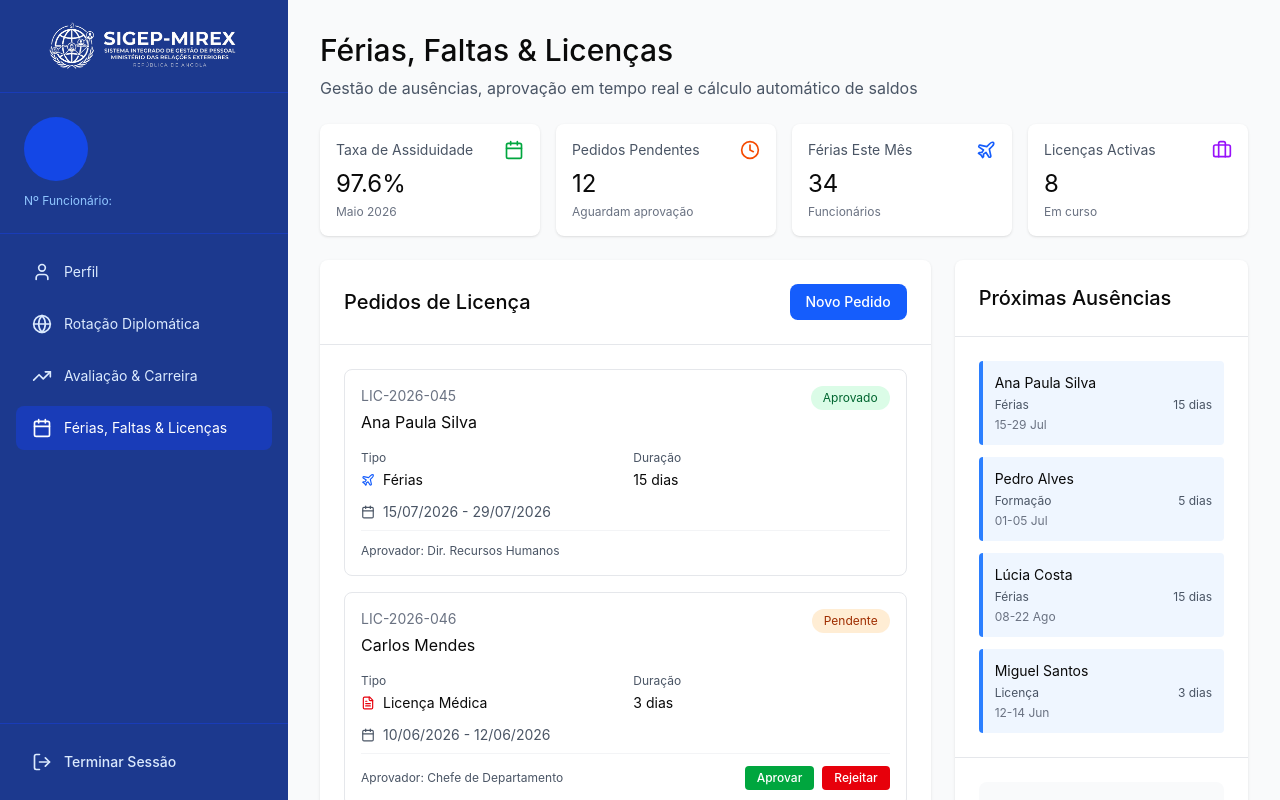
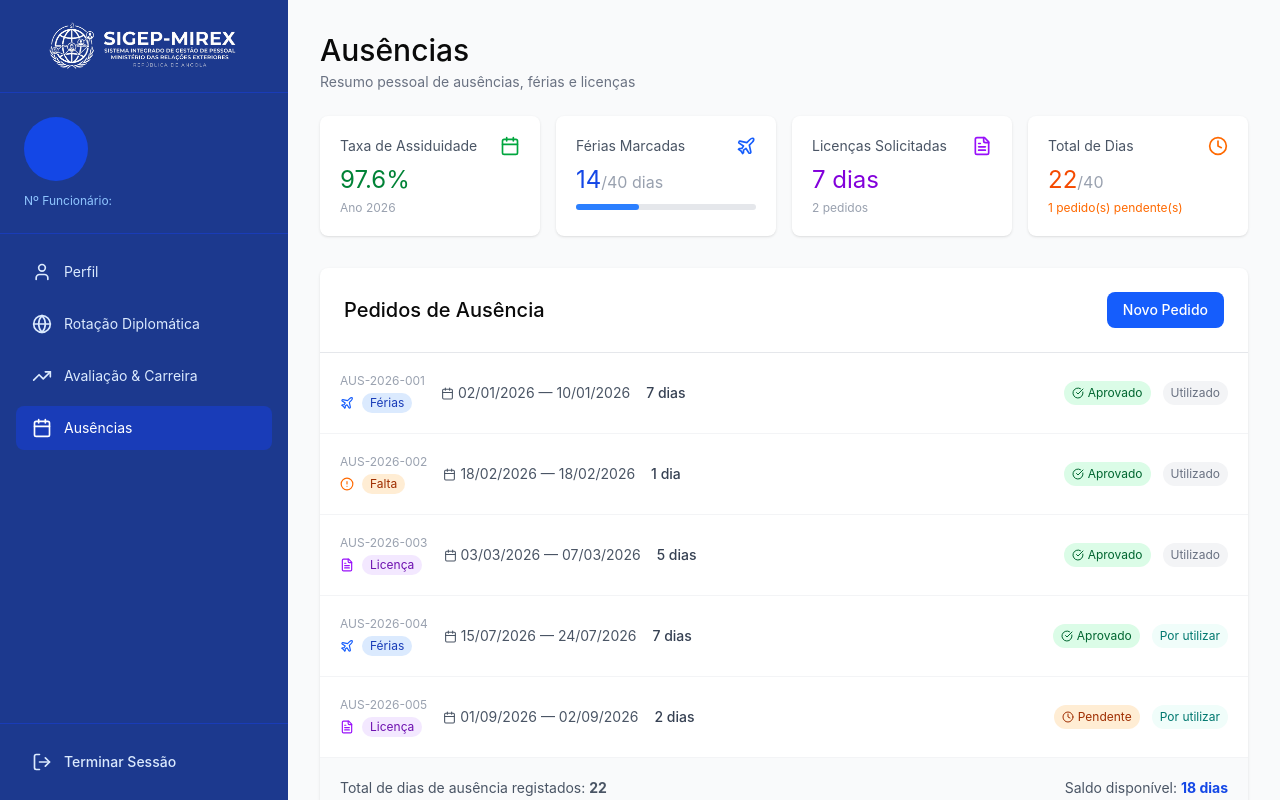
Before and after one commit to saracsguerreiro/sigep-mirex, a React (Vite) app: page /#/user/attendance in a window 1280 px wide. Built offline with nearby package versions, Linux system fonts and the light colour scheme.

Commit message:
Redesign Attendance page as personal Ausências view for user profile
Co-Authored-By: Claude Sonnet 4.6 <noreply@anthropic.com>

```diff
--- a/src/app/components/UserLayout.tsx
+++ b/src/app/components/UserLayout.tsx
@@ -12,7 +12,7 @@ export function UserLayout() {
     { path: "/user/dashboard", label: "Perfil", icon: User },
     { path: "/user/rotation", label: "Rotação Diplomática", icon: Globe },
     { path: "/user/career", label: "Avaliação & Carreira", icon: TrendingUp },
-    { path: "/user/attendance", label: "Férias, Faltas & Licenças", icon: Calendar },
+    { path: "/user/attendance", label: "Ausências", icon: Calendar },
   ];
 
   const handleLogout = () => {
--- a/src/app/pages/Attendance.tsx
+++ b/src/app/pages/Attendance.tsx
@@ -1,358 +1,176 @@
-import { Calendar, Clock, Briefcase, Plane, FileText } from "lucide-react";
+import { Calendar, Clock, Plane, FileText, AlertCircle, CheckCircle, XCircle } from "lucide-react";
 
-export function Attendance() {
-  const leaveRequests = [
+const absences = [
   {
-      id: "LIC-2026-045",
-      employee: "Ana Paula Silva",
+    id: "AUS-2026-001",
+    type: "Férias",
+    startDate: "02/01/2026",
+    endDate: "10/01/2026",
+    days: 7,
+    status: "Aprovado",
+    used: true,
+  },
+  {
+    id: "AUS-2026-002",
+    type: "Falta",
+    startDate: "18/02/2026",
+    endDate: "18/02/2026",
+    days: 1,
+    status: "Aprovado",
+    used: true,
+  },
+  {
+    id: "AUS-2026-003",
+    type: "Licença",
+    startDate: "03/03/2026",
+    endDate: "07/03/2026",
+    days: 5,
+    status: "Aprovado",
+    used: true,
+  },
+  {
+    id: "AUS-2026-004",
     type: "Férias",
     startDate: "15/07/2026",
-      endDate: "29/07/2026",
-      days: 15,
+    endDate: "24/07/2026",
+    days: 7,
     status: "Aprovado",
-      approver: "Dir. Recursos Humanos",
+    used: false,
   },
   {
-      id: "LIC-2026-046",
-      employee: "Carlos Mendes",
-      type: "Licença Médica",
-      startDate: "10/06/2026",
-      endDate: "12/06/2026",
-      days: 3,
+    id: "AUS-2026-005",
+    type: "Licença",
+    startDate: "01/09/2026",
+    endDate: "02/09/2026",
+    days: 2,
     status: "Pendente",
-      approver: "Chefe de Departamento",
-    },
-    {
-      id: "LIC-2026-047",
-      employee: "Maria Santos",
-      type: "Licença Parental",
-      startDate: "01/08/2026",
-      endDate: "30/11/2026",
-      days: 120,
-      status: "Aprovado",
-      approver: "Dir. Recursos Humanos",
-    },
-    {
-      id: "LIC-2026-048",
-      employee: "João Neto",
-      type: "Férias",
-      startDate: "20/06/2026",
-      endDate: "27/06/2026",
-      days: 8,
-      status: "Em Análise",
-      approver: "Chefe de Departamento",
+    used: false,
   },
 ];
 
-  const attendanceStats = [
-    {
-      month: "Janeiro",
-      present: 98.2,
-      sick: 1.2,
-      vacation: 0.4,
-      other: 0.2,
-    },
-    {
-      month: "Fevereiro",
-      present: 97.8,
-      sick: 1.5,
-      vacation: 0.5,
-      other: 0.2,
-    },
-    {
-      month: "Março",
-      present: 98.5,
-      sick: 0.9,
-      vacation: 0.4,
-      other: 0.2,
-    },
-    {
-      month: "Abril",
-      present: 96.2,
-      sick: 1.1,
-      vacation: 2.5,
-      other: 0.2,
-    },
-    {
-      month: "Maio",
-      present: 97.1,
-      sick: 1.3,
-      vacation: 1.4,
-      other: 0.2,
-    },
-  ];
+const totalDias = 40;
+const diasUsados = absences.reduce((sum, a) => sum + a.days, 0);
 
-  const upcomingAbsences = [
-    { employee: "Ana Paula Silva", type: "Férias", dates: "15-29 Jul", days: 15 },
-    { employee: "Pedro Alves", type: "Formação", dates: "01-05 Jul", days: 5 },
-    { employee: "Lúcia Costa", type: "Férias", dates: "08-22 Ago", days: 15 },
-    { employee: "Miguel Santos", type: "Licença", dates: "12-14 Jun", days: 3 },
-  ];
+const typeIcon = (type: string) => {
+  if (type === "Férias") return <Plane size={14} className="text-blue-600" />;
+  if (type === "Licença") return <FileText size={14} className="text-purple-600" />;
+  return <AlertCircle size={14} className="text-orange-500" />;
+};
+
+const typeColor = (type: string) => {
+  if (type === "Férias") return "bg-blue-100 text-blue-800";
+  if (type === "Licença") return "bg-purple-100 text-purple-800";
+  return "bg-orange-100 text-orange-800";
+};
+
+const statusBadge = (status: string) => {
+  if (status === "Aprovado")
+    return <span className="flex items-center gap-1 px-2 py-1 rounded-full text-xs bg-green-100 text-green-800"><CheckCircle size={12} />Aprovado</span>;
+  if (status === "Pendente")
+    return <span className="flex items-center gap-1 px-2 py-1 rounded-full text-xs bg-orange-100 text-orange-800"><Clock size={12} />Pendente</span>;
+  return <span className="flex items-center gap-1 px-2 py-1 rounded-full text-xs bg-red-100 text-red-800"><XCircle size={12} />Rejeitado</span>;
+};
+
+export function Attendance() {
+  const ferias = absences.filter((a) => a.type === "Férias").reduce((s, a) => s + a.days, 0);
+  const licencas = absences.filter((a) => a.type === "Licença").reduce((s, a) => s + a.days, 0);
+  const pendentes = absences.filter((a) => a.status === "Pendente").length;
 
   return (
     <div className="p-8">
-      {/* Header */}
       <div className="mb-6">
-        <h1 className="text-3xl mb-2">Férias, Faltas & Licenças</h1>
-        <p className="text-gray-600">
-          Gestão de ausências, aprovação em tempo real e cálculo automático de saldos
-        </p>
+        <h1 className="text-3xl mb-1">Ausências</h1>
+        <p className="text-gray-500 text-sm">Resumo pessoal de ausências, férias e licenças</p>
       </div>
 
-      {/* Statistics */}
-      <div className="grid grid-cols-1 md:grid-cols-4 gap-4 mb-6">
-        <div className="bg-white rounded-lg shadow-sm p-4">
+      {/* Cartões de resumo */}
+      <div className="grid grid-cols-1 md:grid-cols-4 gap-4 mb-8">
+        <div className="bg-white rounded-lg shadow-sm p-5">
           <div className="flex items-center justify-between mb-2">
             <p className="text-sm text-gray-600">Taxa de Assiduidade</p>
             <Calendar className="text-green-600" size={20} />
           </div>
-          <p className="text-2xl">97.6%</p>
-          <p className="text-xs text-gray-500 mt-1">Maio 2026</p>
+          <p className="text-2xl text-green-700">97.6%</p>
+          <p className="text-xs text-gray-400 mt-1">Ano 2026</p>
         </div>
-        <div className="bg-white rounded-lg shadow-sm p-4">
+
+        <div className="bg-white rounded-lg shadow-sm p-5">
           <div className="flex items-center justify-between mb-2">
-            <p className="text-sm text-gray-600">Pedidos Pendentes</p>
-            <Clock className="text-orange-600" size={20} />
-          </div>
-          <p className="text-2xl">12</p>
-          <p className="text-xs text-gray-500 mt-1">Aguardam aprovação</p>
-        </div>
-        <div className="bg-white rounded-lg shadow-sm p-4">
-          <div className="flex items-center justify-between mb-2">
-            <p className="text-sm text-gray-600">Férias Este Mês</p>
+            <p className="text-sm text-gray-600">Férias Marcadas</p>
             <Plane className="text-blue-600" size={20} />
           </div>
-          <p className="text-2xl">34</p>
-          <p className="text-xs text-gray-500 mt-1">Funcionários</p>
-        </div>
-        <div className="bg-white rounded-lg shadow-sm p-4">
-          <div className="flex items-center justify-between mb-2">
-            <p className="text-sm text-gray-600">Licenças Activas</p>
-            <Briefcase className="text-purple-600" size={20} />
-          </div>
-          <p className="text-2xl">8</p>
-          <p className="text-xs text-gray-500 mt-1">Em curso</p>
+          <p className="text-2xl text-blue-700">
+            {ferias}<span className="text-base text-gray-400">/{totalDias} dias</span>
+          </p>
+          <div className="mt-2 bg-gray-200 rounded-full h-1.5">
+            <div className="bg-blue-500 h-1.5 rounded-full" style={{ width: `${(ferias / totalDias) * 100}%` }} />
           </div>
         </div>
 
-      <div className="grid grid-cols-1 lg:grid-cols-3 gap-6">
-        {/* Leave Requests */}
-        <div className="lg:col-span-2 bg-white rounded-lg shadow-sm">
+        <div className="bg-white rounded-lg shadow-sm p-5">
+          <div className="flex items-center justify-between mb-2">
+            <p className="text-sm text-gray-600">Licenças Solicitadas</p>
+            <FileText className="text-purple-600" size={20} />
+          </div>
+          <p className="text-2xl text-purple-700">{licencas} dias</p>
+          <p className="text-xs text-gray-400 mt-1">{absences.filter((a) => a.type === "Licença").length} pedidos</p>
+        </div>
+
+        <div className="bg-white rounded-lg shadow-sm p-5">
+          <div className="flex items-center justify-between mb-2">
+            <p className="text-sm text-gray-600">Total de Dias</p>
+            <Clock className="text-orange-500" size={20} />
+          </div>
+          <p className="text-2xl text-orange-600">
+            {diasUsados}<span className="text-base text-gray-400">/{totalDias}</span>
+          </p>
+          {pendentes > 0 && (
+            <p className="text-xs text-orange-500 mt-1">{pendentes} pedido(s) pendente(s)</p>
+          )}
+        </div>
+      </div>
+
+      {/* Tabela de ausências */}
+      <div className="bg-white rounded-lg shadow-sm">
         <div className="p-6 border-b border-gray-200 flex items-center justify-between">
-            <h2 className="text-xl">Pedidos de Licença</h2>
+          <h2 className="text-xl">Pedidos de Ausência</h2>
           <button className="px-4 py-2 bg-blue-600 text-white rounded-lg hover:bg-blue-700 transition-colors text-sm">
             Novo Pedido
           </button>
         </div>
-          <div className="p-6">
-            <div className="space-y-4">
-              {leaveRequests.map((request) => (
-                <div
-                  key={request.id}
-                  className="p-4 border border-gray-200 rounded-lg hover:border-blue-300 transition-colors"
-                >
-                  <div className="flex items-start justify-between mb-3">
-                    <div>
-                      <p className="text-sm text-gray-500 mb-1">{request.id}</p>
-                      <p className="mb-1">{request.employee}</p>
+
+        <div className="divide-y divide-gray-100">
+          {absences.map((a) => (
+            <div key={a.id} className="p-5 flex flex-col sm:flex-row sm:items-center sm:justify-between gap-3 hover:bg-gray-50 transition-colors">
+              <div className="flex items-center gap-4">
+                <div className="flex flex-col">
+                  <span className="text-xs text-gray-400 mb-1">{a.id}</span>
+                  <div className="flex items-center gap-2">
+                    {typeIcon(a.type)}
+                    <span className={`text-xs px-2 py-0.5 rounded-full ${typeColor(a.type)}`}>{a.type}</span>
                   </div>
-                    <span
-                      className={`px-3 py-1 rounded-full text-xs ${
-                        request.status === "Aprovado"
-                          ? "bg-green-100 text-green-800"
-                          : request.status === "Pendente"
-                          ? "bg-orange-100 text-orange-800"
-                          : "bg-blue-100 text-blue-800"
-                      }`}
-                    >
-                      {request.status}
-                    </span>
+                </div>
+                <div className="flex items-center gap-1 text-sm text-gray-600">
+                  <Calendar size={13} />
+                  <span>{a.startDate} — {a.endDate}</span>
+                </div>
+                <span className="text-sm text-gray-700 font-medium">{a.days} {a.days === 1 ? "dia" : "dias"}</span>
               </div>
 
-                  <div className="grid grid-cols-2 gap-4 mb-3">
-                    <div>
-                      <p className="text-xs text-gray-600 mb-1">Tipo</p>
-                      <p className="text-sm flex items-center gap-2">
-                        {request.type === "Férias" ? (
-                          <Plane size={14} className="text-blue-600" />
-                        ) : request.type === "Licença Médica" ? (
-                          <FileText size={14} className="text-red-600" />
-                        ) : (
-                          <Briefcase size={14} className="text-purple-600" />
-                        )}
-                        {request.type}
-                      </p>
-                    </div>
-                    <div>
-                      <p className="text-xs text-gray-600 mb-1">Duração</p>
-                      <p className="text-sm">{request.days} dias</p>
-                    </div>
-                  </div>
-
-                  <div className="flex items-center gap-2 text-sm text-gray-600 mb-2">
-                    <Calendar size={14} />
-                    <span>
-                      {request.startDate} - {request.endDate}
+              <div className="flex items-center gap-3">
+                {statusBadge(a.status)}
+                <span className={`text-xs px-2 py-1 rounded-full ${a.used ? "bg-gray-100 text-gray-500" : "bg-teal-50 text-teal-700"}`}>
+                  {a.used ? "Utilizado" : "Por utilizar"}
                 </span>
-                  </div>
-
-                  <div className="pt-3 border-t border-gray-100 flex items-center justify-between">
-                    <p className="text-xs text-gray-600">
-                      Aprovador: {request.approver}
-                    </p>
-                    {request.status !== "Aprovado" && (
-                      <div className="flex gap-2">
-                        <button className="px-3 py-1 bg-green-600 text-white rounded text-xs hover:bg-green-700">
-                          Aprovar
-                        </button>
-                        <button className="px-3 py-1 bg-red-600 text-white rounded text-xs hover:bg-red-700">
-                          Rejeitar
-                        </button>
-                      </div>
-                    )}
               </div>
             </div>
           ))}
         </div>
-          </div>
-        </div>
 
-        {/* Upcoming Absences */}
-        <div className="bg-white rounded-lg shadow-sm">
-          <div className="p-6 border-b border-gray-200">
-            <h2 className="text-xl">Próximas Ausências</h2>
-          </div>
-          <div className="p-6 space-y-3">
-            {upcomingAbsences.map((absence, index) => (
-              <div
-                key={index}
-                className="p-3 border-l-4 border-blue-500 bg-blue-50 rounded"
-              >
-                <p className="text-sm mb-1">{absence.employee}</p>
-                <div className="flex items-center justify-between text-xs text-gray-600">
-                  <span>{absence.type}</span>
-                  <span>{absence.days} dias</span>
-                </div>
-                <p className="text-xs text-gray-500 mt-1">{absence.dates}</p>
-              </div>
-            ))}
-          </div>
-
-          <div className="p-6 border-t border-gray-200">
-            <div className="bg-gray-50 p-4 rounded-lg">
-              <p className="text-sm text-gray-600 mb-2">Impacto na Capacidade</p>
-              <div className="flex items-center gap-2 mb-1">
-                <div className="flex-1 bg-gray-200 rounded-full h-3">
-                  <div
-                    className="bg-blue-600 h-3 rounded-full"
-                    style={{ width: "92%" }}
-                  />
-                </div>
-                <span className="text-sm">92%</span>
-              </div>
-              <p className="text-xs text-gray-500">Capacidade disponível em Julho</p>
-            </div>
-          </div>
-        </div>
-      </div>
-
-      {/* Attendance Trend */}
-      <div className="mt-6 bg-white rounded-lg shadow-sm">
-        <div className="p-6 border-b border-gray-200">
-          <h2 className="text-xl">Tendência de Assiduidade (2026)</h2>
-        </div>
-        <div className="p-6">
-          <div className="overflow-x-auto">
-            <table className="w-full">
-              <thead className="bg-gray-50">
-                <tr>
-                  <th className="px-4 py-3 text-left text-xs uppercase tracking-wider text-gray-600">
-                    Mês
-                  </th>
-                  <th className="px-4 py-3 text-left text-xs uppercase tracking-wider text-gray-600">
-                    Presente
-                  </th>
-                  <th className="px-4 py-3 text-left text-xs uppercase tracking-wider text-gray-600">
-                    Baixa Médica
-                  </th>
-                  <th className="px-4 py-3 text-left text-xs uppercase tracking-wider text-gray-600">
-                    Férias
-                  </th>
-                  <th className="px-4 py-3 text-left text-xs uppercase tracking-wider text-gray-600">
-                    Outros
-                  </th>
-                  <th className="px-4 py-3 text-left text-xs uppercase tracking-wider text-gray-600">
-                    Visual
-                  </th>
-                </tr>
-              </thead>
-              <tbody className="divide-y divide-gray-200">
-                {attendanceStats.map((stat, index) => (
-                  <tr key={index} className="hover:bg-gray-50">
-                    <td className="px-4 py-3 text-sm">{stat.month}</td>
-                    <td className="px-4 py-3 text-sm text-green-600">
-                      {stat.present}%
-                    </td>
-                    <td className="px-4 py-3 text-sm text-red-600">{stat.sick}%</td>
-                    <td className="px-4 py-3 text-sm text-blue-600">
-                      {stat.vacation}%
-                    </td>
-                    <td className="px-4 py-3 text-sm text-gray-600">{stat.other}%</td>
-                    <td className="px-4 py-3">
-                      <div className="flex gap-1 h-6">
-                        <div
-                          className="bg-green-500 rounded"
-                          style={{ width: `${stat.present}%` }}
-                          title={`Presente: ${stat.present}%`}
-                        />
-                        <div
-                          className="bg-red-500 rounded"
-                          style={{ width: `${stat.sick * 10}%` }}
-                          title={`Baixa Médica: ${stat.sick}%`}
-                        />
-                        <div
-                          className="bg-blue-500 rounded"
-                          style={{ width: `${stat.vacation * 10}%` }}
-                          title={`Férias: ${stat.vacation}%`}
-                        />
-                        <div
-                          className="bg-gray-400 rounded"
-                          style={{ width: `${stat.other * 10}%` }}
-                          title={`Outros: ${stat.other}%`}
-                        />
-                      </div>
-                    </td>
-                  </tr>
-                ))}
-              </tbody>
-            </table>
-          </div>
-        </div>
-      </div>
-
-      {/* Leave Balance Summary */}
-      <div className="mt-6 bg-white rounded-lg shadow-sm p-6">
-        <h2 className="text-xl mb-4">Resumo de Saldos de Férias</h2>
-        <div className="grid grid-cols-1 md:grid-cols-4 gap-4">
-          <div className="p-4 bg-blue-50 rounded-lg border-l-4 border-blue-500">
-            <p className="text-sm text-gray-600 mb-1">Saldo Total Disponível</p>
-            <p className="text-2xl text-blue-700">18,456</p>
-            <p className="text-xs text-gray-500 mt-1">dias de férias</p>
-          </div>
-          <div className="p-4 bg-orange-50 rounded-lg border-l-4 border-orange-500">
-            <p className="text-sm text-gray-600 mb-1">Saldo Utilizado (2026)</p>
-            <p className="text-2xl text-orange-700">4,328</p>
-            <p className="text-xs text-gray-500 mt-1">dias de férias</p>
-          </div>
-          <div className="p-4 bg-green-50 rounded-lg border-l-4 border-green-500">
-            <p className="text-sm text-gray-600 mb-1">Saldo Agendado</p>
-            <p className="text-2xl text-green-700">2,145</p>
-            <p className="text-xs text-gray-500 mt-1">dias de férias</p>
-          </div>
-          <div className="p-4 bg-purple-50 rounded-lg border-l-4 border-purple-500">
-            <p className="text-sm text-gray-600 mb-1">Média por Funcionário</p>
-            <p className="text-2xl text-purple-700">14.8</p>
-            <p className="text-xs text-gray-500 mt-1">dias disponíveis</p>
+        <div className="p-5 border-t border-gray-100 bg-gray-50 rounded-b-lg">
+          <div className="flex items-center justify-between text-sm text-gray-600">
+            <span>Total de dias de ausência registados: <strong>{diasUsados}</strong></span>
+            <span>Saldo disponível: <strong className="text-blue-700">{totalDias - diasUsados} dias</strong></span>
           </div>
         </div>
       </div>
```
Lines whose indentation alone changed are shown as unchanged.
